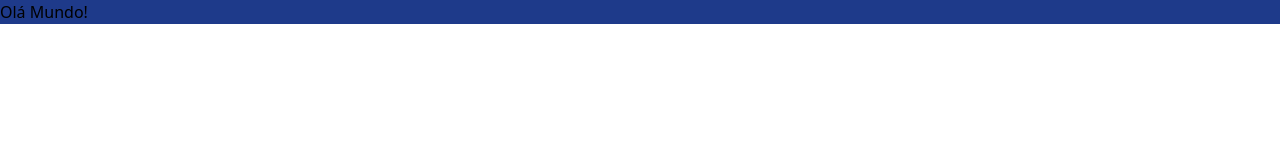
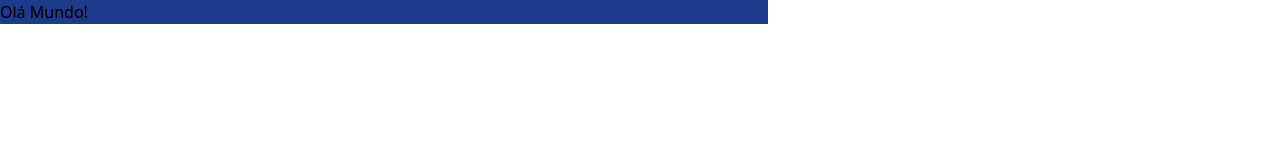
Before and after one commit to treinaweb/Tailwind-Primeiros-Passos, a website: page width.html in a window 1280 px wide. Drawn offline with nearby package versions, Linux system fonts and the light colour scheme; files that its build step writes are made by us from their sources.

Commit message:
01:11 Max-width

```diff
--- a/width.html
+++ b/width.html
@@ -8,7 +8,7 @@
     <link rel="stylesheet" href="dist/build.css">
 </head>
 <body>
-    <div class="bg-blue-900 w-screen">
+    <div class="bg-blue-900 max-w-3xl">
         <h1>Olá Mundo!</h1>
     </div>
 </body>
```
